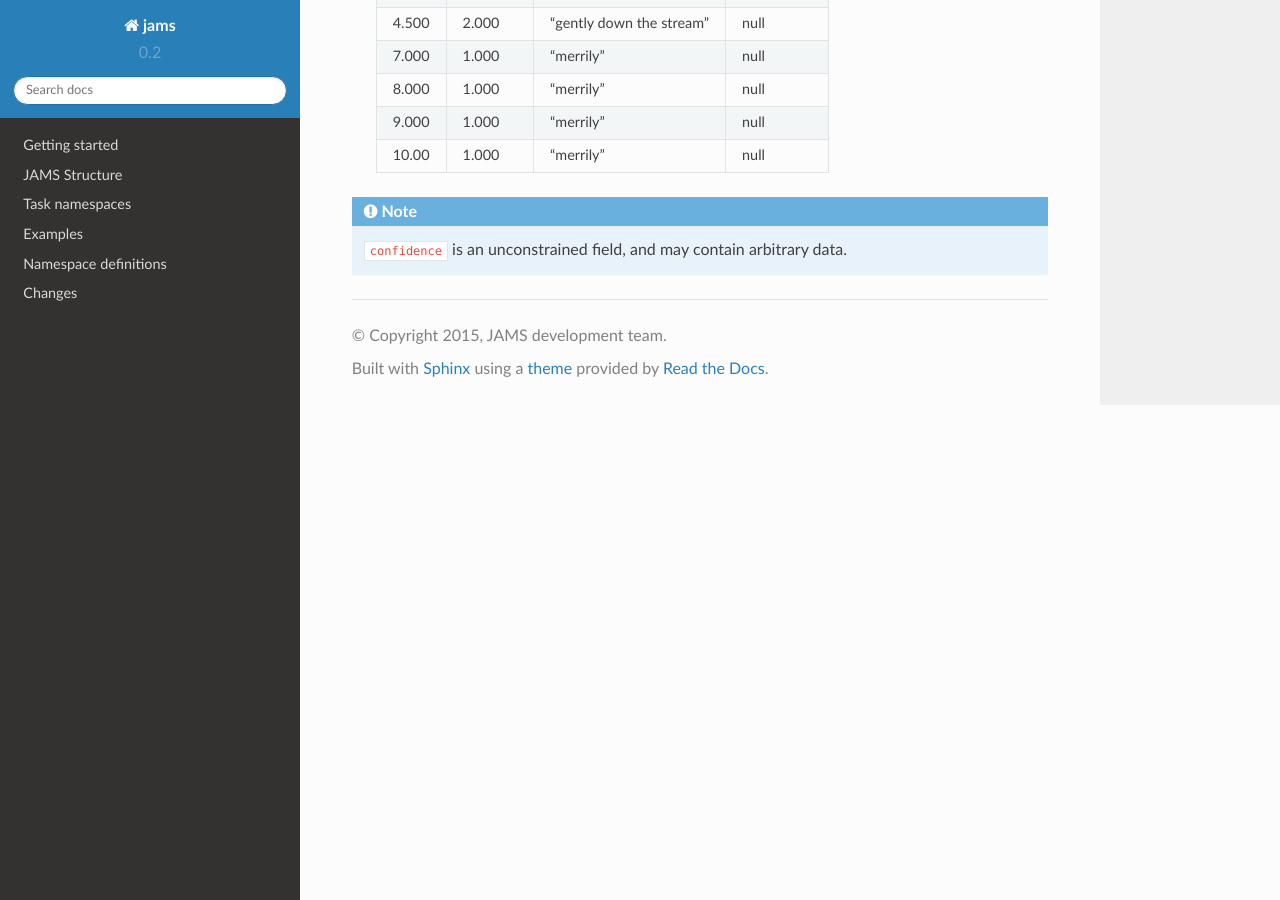
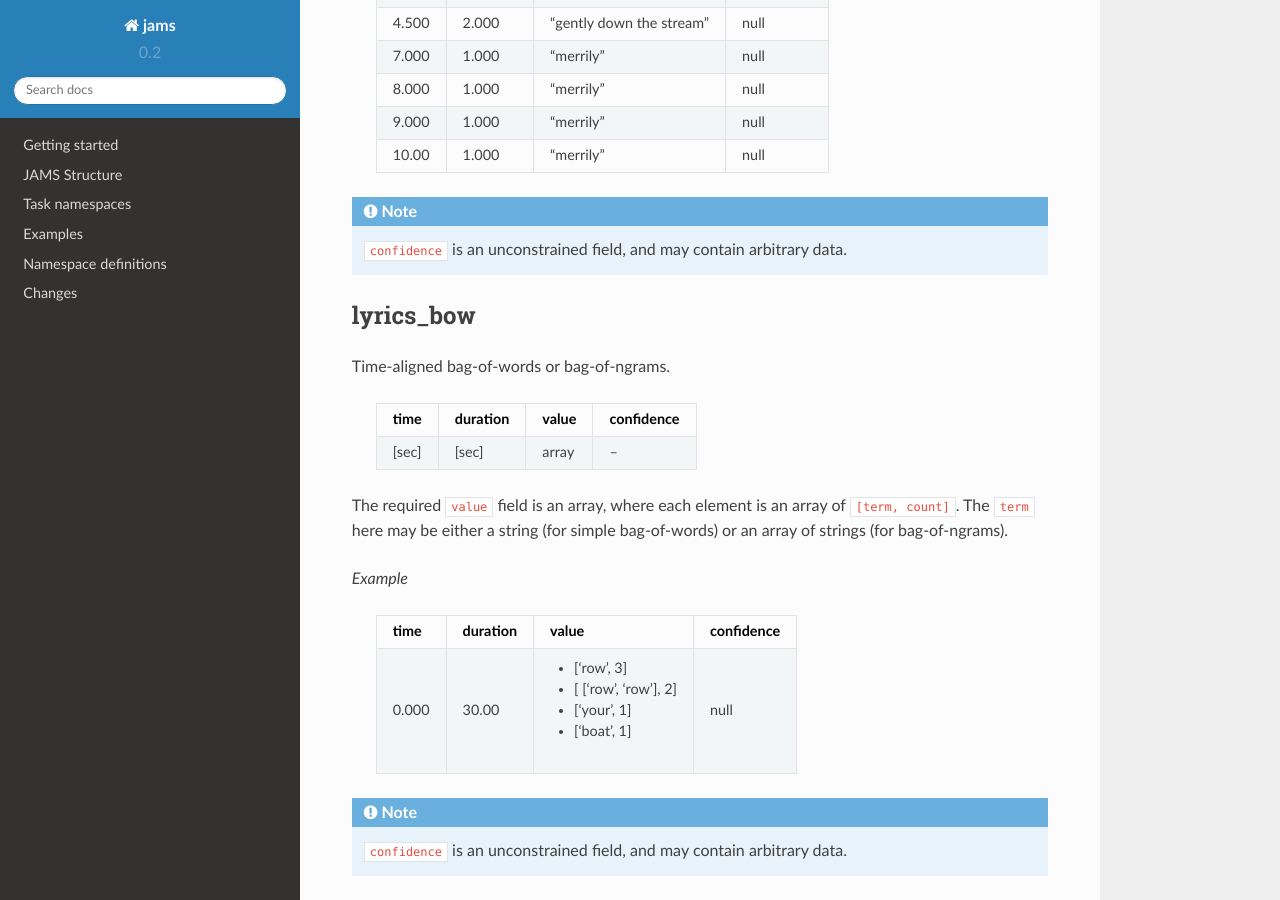
Before and after one commit to marl/jams, a Sphinx documentation site: the page built from docs/namespaces/lyrics.rst, in a window 1280 px wide and 900 px high, scrolled down 511 px. Built offline with Sphinx 7.4.7 and the Read the Docs theme 2.0.0, drawn with Linux system fonts in a browser that asks for light colours.

Commit message:
added documentation for lyrics_bow

```diff
--- a/docs/namespaces/lyrics.rst
+++ b/docs/namespaces/lyrics.rst
@@ -28,3 +28,30 @@ The required ``value`` field can contain arbitrary text data, e.g., lyrics.
 
 .. note::
     ``confidence`` is an unconstrained field, and may contain arbitrary data.
+
+lyrics_bow
+~~~~~~~~~~
+Time-aligned bag-of-words or bag-of-ngrams.
+
+    ===== ======== ====== ==========
+    time  duration value  confidence
+    ===== ======== ====== ==========
+    [sec] [sec]    array  --
+    ===== ======== ====== ==========
+
+The required ``value`` field is an array, where each element is an array of ``[term, count]``.
+The ``term`` here may be either a string (for simple bag-of-words) or an array of strings (for bag-of-ngrams).
+
+*Example*
+
+    +-------+----------+------------------------+------------+
+    | time  | duration | value                  | confidence |
+    +=======+==========+========================+============+
+    | 0.000 | 30.00    | * ['row', 3]           |       null |
+    |       |          | * [ ['row', 'row'], 2] |            |
+    |       |          | * ['your', 1]          |            |
+    |       |          | * ['boat', 1]          |            |
+    +-------+----------+------------------------+------------+
+
+.. note::
+    ``confidence`` is an unconstrained field, and may contain arbitrary data.
```
